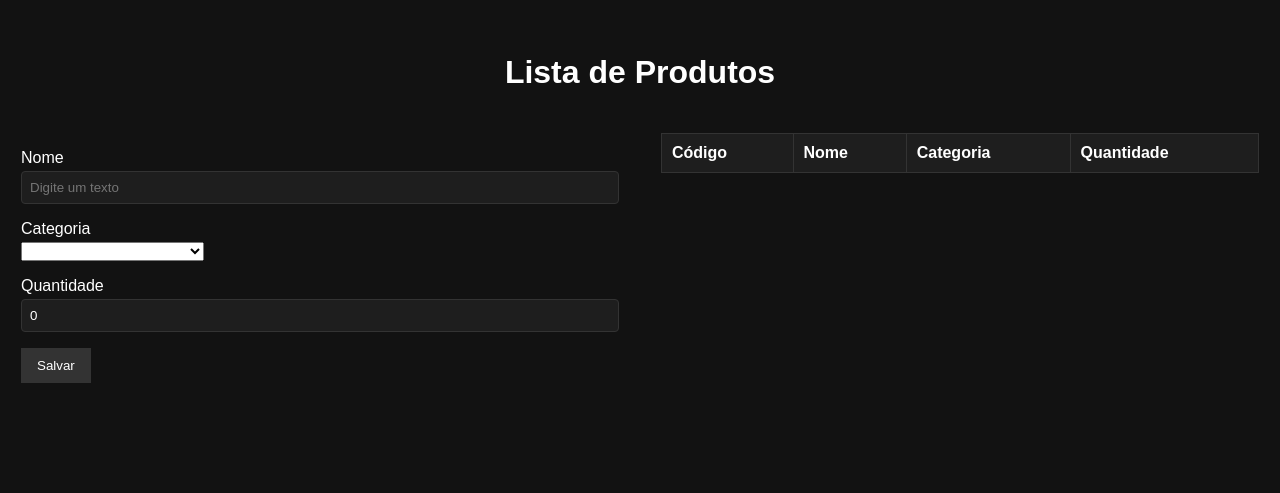
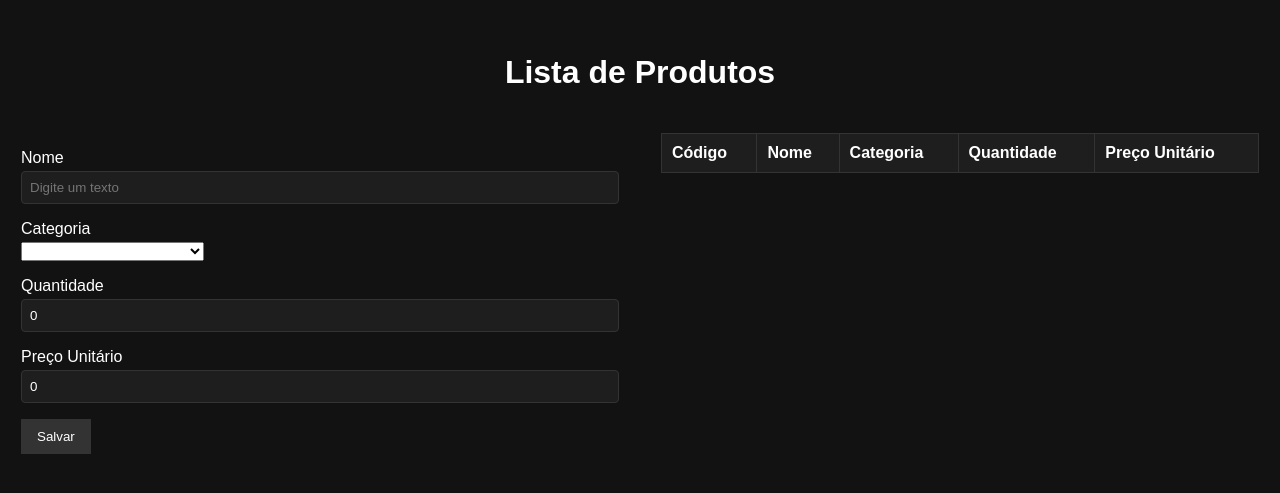
Before and after one commit to LariSchwab/caixa-ng, an Angular app: page / in a window 1280 px wide. Shown: the part 767-1260 px from the top of the page. Built offline with nearby package versions, Linux system fonts and the light colour scheme.

Commit message:
adicionado o campo preço unitário(campo do tipo input number)

```diff
--- a/src/app/components/produtos/cadastro-produto/cadastro-produto.component.html
+++ b/src/app/components/produtos/cadastro-produto/cadastro-produto.component.html
@@ -7,7 +7,6 @@
                 <label for="campo-nome">Nome</label>
                 <input type="text" id="campo-nome" placeholder="Digite um texto" [(ngModel)]="nome">
             </div>
-
             <div>
                 <label for="campo-categoria">Categoria</label>
                 <select id="campo-categoria" name="categoria" [(ngModel)]="categoria">
@@ -21,10 +20,13 @@
                     <option value="outros_receita">Outras Receitas</option>
                 </select>
             </div>
-
             <div>
                 <label for="campo-quantidade">Quantidade</label>
                 <input type="number" id="campo-quantidade" min="1" [(ngModel)]="quantidade">
+            </div>
+            <div>
+                <label for="preco_unitario">Preço Unitário</label>
+                <input type="number" id="quantidade" name="quantidade" [(ngModel)]="preco_unitario">
             </div>
 
             <button (click)="salvarProduto()">Salvar</button>
@@ -38,6 +40,7 @@
                         <th>Nome</th>
                         <th>Categoria</th>
                         <th>Quantidade</th>
+                        <th>Preço Unitário</th>
                     </tr>
                 </thead>
                 <tbody>
@@ -47,6 +50,7 @@
                         <td>{{produto.nome}}</td>
                         <td>{{produto.categoria}}</td>
                         <td>{{produto.quantidade}}</td>
+                        <td>{{produto.preco_unitario}}</td>
                         <td>
                             <button (click)="editar(produto)">Editar</button>
                             <button (click)="apagar(produto)">Apagar</button>
--- a/src/app/components/produtos/cadastro-produto/cadastro-produto.component.ts
+++ b/src/app/components/produtos/cadastro-produto/cadastro-produto.component.ts
@@ -16,6 +16,7 @@ export class CadastroProdutoComponent {
   idParaEditar?: number;
   categoria: string = "";
   quantidade: number = 0;
+  preco_unitario: number = 0;
 
   salvarProduto() {
     if (this.nome.length < 3) {
@@ -39,6 +40,17 @@ export class CadastroProdutoComponent {
   // || é condição OU mas que é usada assim no TS e no JS
   // isNaN verifica se variável não é um número válido
 
+  let preco_unitario = parseFloat(this.preco_unitario.toString().replace(",", "."));
+  if (Number.isNaN(preco_unitario)) {
+    alert("Valor deve ser um número real");
+    return;
+  }
+
+  if (preco_unitario <= 0) {
+    alert("Valor deve ser maior que R$ 0,00");
+    return;
+  }
+
   if (this.idParaEditar == undefined) {
     this.cadastrarProduto();
   } else {
@@ -51,6 +63,7 @@ export class CadastroProdutoComponent {
     this.produtos[indiceProduto].nome = this.nome;
     this.produtos[indiceProduto].categoria = this.categoria;
     this.produtos[indiceProduto].quantidade = this.quantidade;
+    this.produtos[indiceProduto].preco_unitario = this.preco_unitario;
 
     this.idParaEditar = undefined;
   }
@@ -61,7 +74,8 @@ export class CadastroProdutoComponent {
         this.proximoId,
         this.nome,
         this.categoria,
-        this.quantidade);
+        this.quantidade,
+        this.preco_unitario);
 
     this.produtos.push(produto);
 
@@ -72,6 +86,7 @@ export class CadastroProdutoComponent {
     this.categoria = produto.categoria;
     this.idParaEditar = produto.id;
     this.quantidade = produto.quantidade;
+    this.preco_unitario = produto.preco_unitario;
   }
 
   apagar(produto: Produto) {
--- a/src/app/models/produtos.ts
+++ b/src/app/models/produtos.ts
@@ -3,11 +3,19 @@ export class Produto{
     nome: string;
     categoria: string;
     quantidade: number;
+    preco_unitario: number;
 
-    constructor(id:number, nome: string, categoria: string, quantidade:number){
+    constructor(
+        id:number,
+        nome: string,
+        categoria: string,
+        quantidade:number,
+        preco_unitario: number){
+
         this.id = id;
         this.nome = nome;
         this.categoria = categoria;
         this.quantidade = quantidade;
+        this.preco_unitario = preco_unitario;
     }
 }
```
